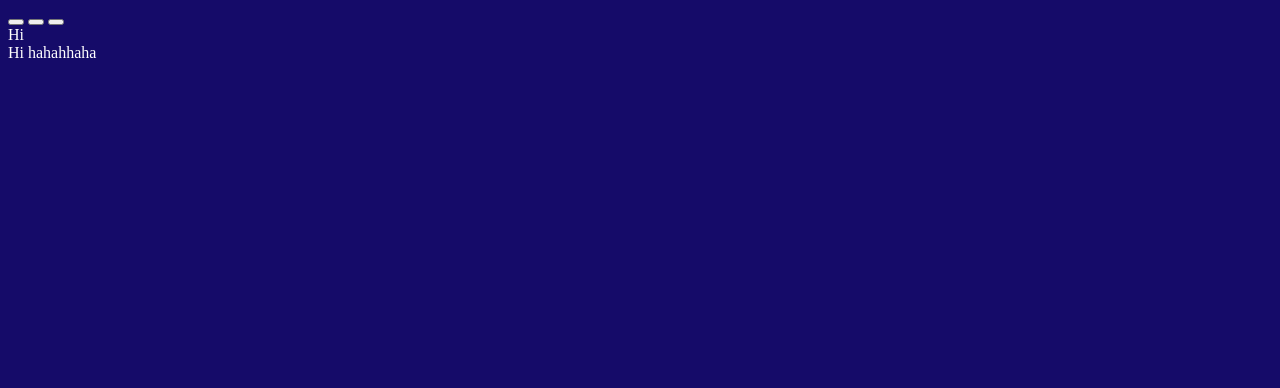
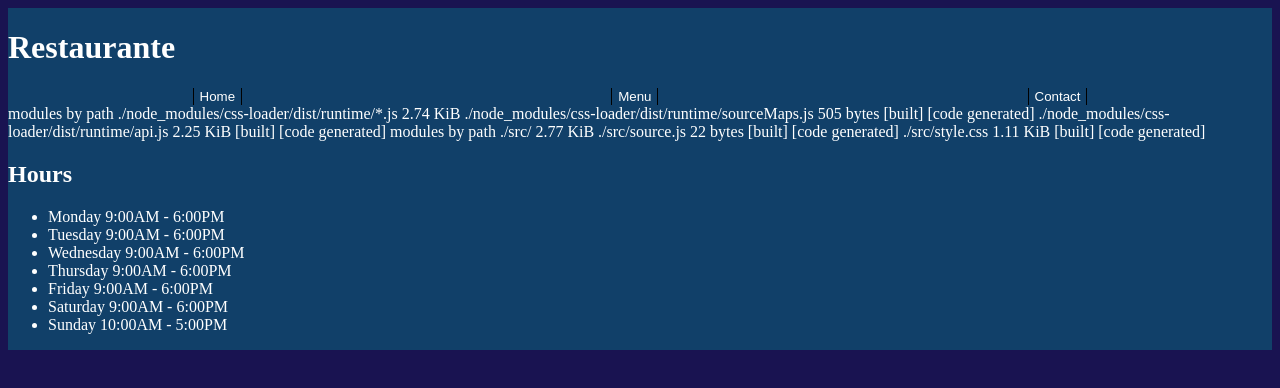
Before and after one commit to WilliamG-1/Restaurante, a website built with webpack: page src/main.html in a window 1280 px wide. Built offline with nearby package versions, Linux system fonts and the light colour scheme.

Commit message:
Created about page js file, can call function to append to main content

```diff
--- a/src/main.html
+++ b/src/main.html
@@ -10,13 +10,33 @@
 </head>
 <body>
     <div id="content">
+        <div class="restaurantTitle"><h1>Restaurante</h1></div>
         <div id="header">
-            <button class="home"></button>
-            <button class="menu"></button>
-            <button class="about"></button>
+            <button class="home">Home</button>
+            <button class="menu">Menu</button>
+            <button class="about">Contact</button>
+        </div>
+        <div id="mainContent">
+            <!-- <div class="restaurantDescription">
+            </div>
+
+            <div class="restaurantHours">
+                <h2>Hours</h2>
+                <ul>
+                    <li>Monday 09:00AM - 6:00PM</li>
+                    <li>Tuesday 09:00AM - 6:00PM</li>
+                    <li>Wednesday 09:00AM - 6:00PM</li>
+                    <li>Thursday 09:00AM - 6:00PM</li>
+                    <li>Friday 09:00AM - 6:00PM</li>
+                    <li>Saturday 09:00AM - 6:00PM</li>
+                    <li>Sunday 10:00AM - 5:00PM</li>
+                </ul>
+            </div>
+
+            <div class="restaurantLocation">
+                <h3>123 Walnut Av</h3>
+            </div> -->
         </div>
     </div>
-
-    Hi
 </body>
 </html>
--- /dev/null
+++ b/src/menu.js
@@ -0,0 +1,47 @@
+
+function generateAboutPage(){
+    const mainContent = document.createElement('div');
+    mainContent.setAttribute("id", "mainContent");
+
+
+    const aboutSection = document.createElement('div');
+    aboutSection.classList.add("restaurantDescription");
+    aboutSection.textContent = `modules by path ./node_modules/css-loader/dist/runtime/*.js 2.74 KiB
+    ./node_modules/css-loader/dist/runtime/sourceMaps.js 505 bytes [built] [code generated]
+    ./node_modules/css-loader/dist/runtime/api.js 2.25 KiB [built] [code generated]
+modules by path ./src/ 2.77 KiB
+  ./src/source.js 22 bytes [built] [code generated]
+  ./src/style.css 1.11 KiB [built] [code generated]`;
+
+    const restaurantHours = document.createElement('div');
+    restaurantHours.classList.add("restaurantHours");
+
+
+    const hoursHeader = document.createElement('h2');
+    hoursHeader.textContent = "Hours";
+
+    const hoursList = document.createElement('ul');
+    const schedule = {
+        "Monday": "9:00AM - 6:00PM",
+        "Tuesday": "9:00AM - 6:00PM",
+        "Wednesday": "9:00AM - 6:00PM",
+        "Thursday": "9:00AM - 6:00PM",
+        "Friday": "9:00AM - 6:00PM",
+        "Saturday": "9:00AM - 6:00PM",
+        "Sunday": "10:00AM - 5:00PM"
+    }
+    for ( let day in schedule){
+        const entry = document.createElement('li');
+        entry.textContent = `${day} ${schedule[day]}`;
+        hoursList.appendChild(entry);
+    }
+    restaurantHours.appendChild(hoursHeader);
+    restaurantHours.appendChild(hoursList);
+
+    mainContent.appendChild(aboutSection);
+    mainContent.appendChild(restaurantHours);
+
+    return mainContent;
+}
+
+export default generateAboutPage
--- a/src/source.js
+++ b/src/source.js
@@ -1,7 +1,5 @@
 import './style.css';
+import generateAboutPage from './menu';
 
-// Hello there
-
-const element = document.createElement('div');
-element.textContent = "Hi hahahhaha";
-document.body.appendChild(element);
+const main = document.querySelector('#mainContent');
+main.appendChild(generateAboutPage());
--- a/src/style.css
+++ b/src/style.css
@@ -1,4 +1,26 @@
 body{
     color: white;
-    background-color: rgb(21, 11, 105);
+    background-color: rgb(25, 19, 81);
+    min-height: 100%;
 }
+
+#content{
+    display: flex;
+    flex-direction: column;
+    background-color: rgb(17, 64, 105);
+}
+
+#header {
+    display: flex;
+    justify-content: space-around;
+
+}
+#header button{
+    height: 100%;
+    background-color: rgb(17, 64, 105);
+    color: white;
+    border: none;
+    border: 1px black solid;
+    border-top: 0;
+    border-bottom: 0;
+}
--- a/webpack.config.js
+++ b/webpack.config.js
@@ -5,6 +5,7 @@ const HtmlWebpackPlugin = require('html-webpack-plugin');
 module.exports = {
     mode: 'development',
     entry: './src/source.js',
+    devtool: 'source-map',
     output: {
         filename: '[name].bundle.js',
         path: path.resolve(__dirname, 'dist'),
```
